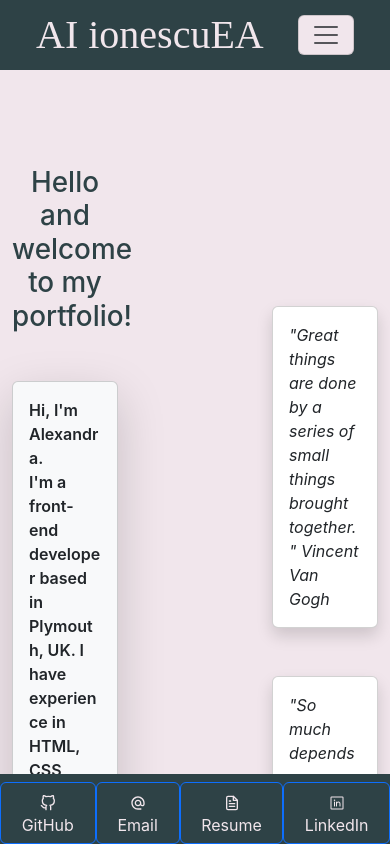
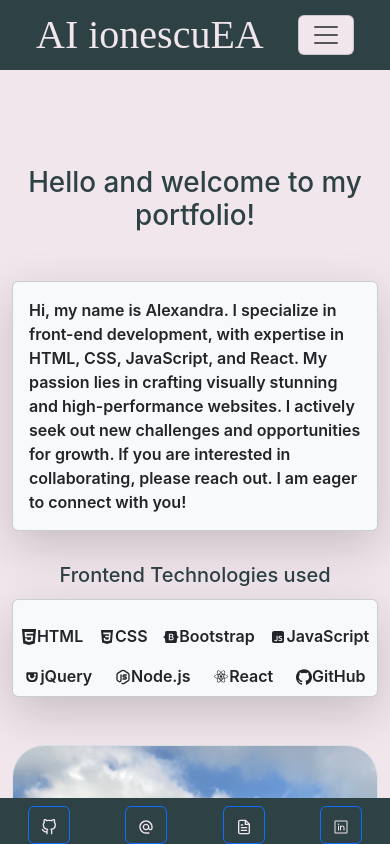
Before and after one commit to ionescuea/React-Portfolio, a React (Vite) app: page / in a window 390 px wide. Shown: the top 844 px of the page. Built offline with nearby package versions, Linux system fonts and the light colour scheme.

Commit message:
Add media queries, new text summary, change footer

```diff
--- a/src/components/pages/Contact.jsx
+++ b/src/components/pages/Contact.jsx
@@ -33,12 +33,12 @@ function ContactFormModal() {
                   isOpen={modalIsOpen}
                   onRequestClose={() => setModalIsOpen(false)}
                   contentLabel="Contact Form Modal"
-                  className="custom-modal shadow w-50 p-3 rounded" tabindex="-1"
+                  className="custom-modal shadow w-100 rounded" tabindex="-1"
                   overlayClassName="custom-overlay overlay"
                 >
                   <div className="container">
                     <div className="row justify-content-center">
-                      <div className="col-md-6"></div>
+                      <div className="col-sm-6 col-md-8"></div>
                         <form className="p-3 rounded bg-light shadow w-100" onSubmit={handleSubmit}>
                           <input type="email" name="email" value={formData.email} onChange={handleChange} className="form-control" placeholder="Your email" required />
                           <textarea name="message" value={formData.message} onChange={handleChange} className="form-control mt-2" placeholder="Your message" required />
--- a/src/components/pages/Footer.jsx
+++ b/src/components/pages/Footer.jsx
@@ -8,10 +8,10 @@ const Footer = () => {
     <div className="container">
         <footer className="footer row">
           <ul className="col nav-link list-unstyled d-flex justify-content-around mt-2 m-0">
-              <li><a href="https://github.com/ionescuea" className="btn btn-outline-primary" target='_blank'><FiGithub /> GitHub</a></li>
-              <li><a href="mailto:ionescuea@yahoo.com" className="btn btn-outline-primary" target='_blank'><MdAlternateEmail /> Email</a></li>
-              <li><a href="resume.pdf" className="btn btn-outline-primary" target='_blank'><FiFileText /> Resume</a></li>
-              <li><a href="https://www.linkedin.com/in/alexandra-e-ionescu/" className="btn btn-outline-primary" target='_blank'><PiLinkedinLogo /> LinkedIn</a></li>
+              <li><a href="https://github.com/ionescuea" className="btn btn-outline-primary" target='_blank'><FiGithub /></a></li>
+              <li><a href="mailto:ionescuea@yahoo.com" className="btn btn-outline-primary" target='_blank'><MdAlternateEmail /></a></li>
+              <li><a href="resume.pdf" className="btn btn-outline-primary" target='_blank'><FiFileText /></a></li>
+              <li><a href="https://www.linkedin.com/in/alexandra-e-ionescu/" className="btn btn-outline-primary" target='_blank'><PiLinkedinLogo /></a></li>
           </ul>
         </footer>
     </div>
--- a/src/components/pages/Home.jsx
+++ b/src/components/pages/Home.jsx
@@ -11,18 +11,15 @@ import { ImGithub } from "react-icons/im";
 const Home = () => (
   <div className="container">
     <div className="row align-items-center justify-content-center h-100 mt-5 pt-5">
-      <div className="col-4">
+      <div className="col-lg-4 col-sm-12">
         <div className="h1 text-center">
           Hello and welcome to my portfolio!
         </div>
         <div className="intro card mt-5 shadow-lg p-3 rounded fw-semibold bg-light">
-          Hi, I&apos;m Alexandra.
-          <br />
-          I&apos;m a front-end developer based in Plymouth, UK. I have
-          experience in HTML, CSS, JavaScript and React. I&apos;m passionate about creating
-          beautiful and performant websites. I&apos;m always looking for new challenges
-          and opportunities to learn. If you&apos;re interested in working with me, please
-          get in touch. I&apos;d love to hear from you!
+          Hi, my name is Alexandra. I specialize in front-end development, with expertise in HTML, CSS, JavaScript,
+          and React. My passion lies in crafting visually stunning and high-performance websites.
+          I actively seek out new challenges and opportunities for growth. If you are interested
+          in collaborating, please reach out. I am eager to connect with you!
         </div>
           <div className="h5 mt-3 pt-3 pb-1 text-center">
             Frontend Technologies used
@@ -43,11 +40,11 @@ const Home = () => (
           </div>
       </div>
 
-      <div className="col-4 col-sm-12 col-md-4">
+      <div className="col-lg-4 col-sm-12 mt-5">
         <img src="alex-photo.jpg" alt="Alex's picture" className="img-fluid rounded-5 d-block img-thumbnail p-0"></img>
       </div>
 
-      <div className="col-4 col-sm-12 col-md-4 mt-5">
+      <div className="col-lg-4 col-sm-12 mt-5">
         <div className="col-3 card shadow rounded w-100 mb-5">
           <div className="card-body">
             <div className="quotes fst-italic">
--- a/src/css/index.css
+++ b/src/css/index.css
@@ -2,7 +2,6 @@
   --color1: #2E4246;
   --color2: #F1E6EC;
   --color3: #21ADC5;
-  --color4: #12cebb;
 }
 
 body {
@@ -78,7 +77,7 @@ button.navbar-toggler {
 }
 
 .active {
-  color: var(--color4);
+  color: var(--color3);
 }
 
 /* Contact */
```
